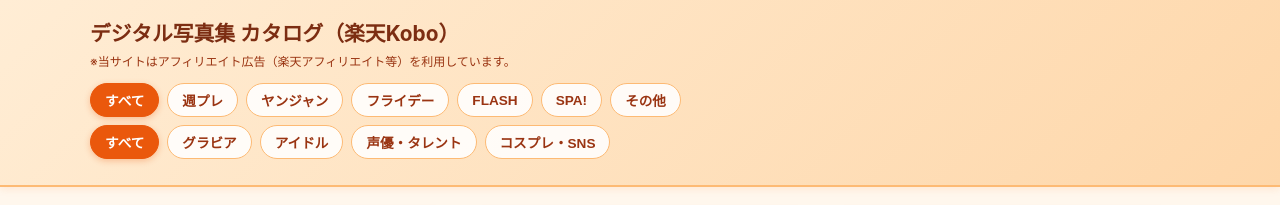
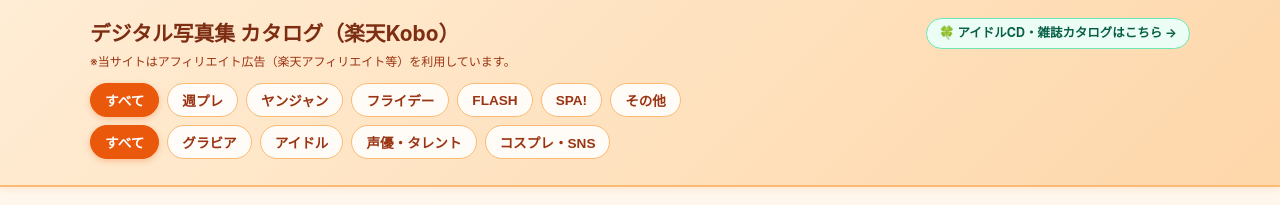
Before and after one commit to marron-stage/digital-photobook, a plain HTML site: page index.html in a window 1280 px wide. Shown: the top 205 px of the page. Drawn offline with Linux system fonts and the light colour scheme.

Commit message:
Update index.html

```diff
--- a/index.html
+++ b/index.html
@@ -34,7 +34,33 @@
       box-shadow: 0 2px 8px rgba(249, 115, 22, 0.12);
     }
     .header-inner { max-width: 1100px; margin: 0 auto; }
-    h1 { margin: 0 0 4px; font-size: 1.3rem; color: #7c2d12; }
+    .header-top {
+      display: flex;
+      flex-wrap: wrap;
+      justify-content: space-between;
+      align-items: center;
+      gap: 10px;
+      margin-bottom: 4px;
+    }
+    h1 { margin: 0; font-size: 1.3rem; color: #7c2d12; }
+    .sister-link {
+      display: inline-flex;
+      align-items: center;
+      gap: 4px;
+      background: #ecfdf5;
+      color: #065f46;
+      border: 1px solid #6ee7b7;
+      padding: 5px 12px;
+      border-radius: 999px;
+      font-size: 0.78rem;
+      font-weight: 700;
+      text-decoration: none;
+      transition: all 0.15s;
+    }
+    .sister-link:hover {
+      background: #d1fae5;
+      transform: translateY(-1px);
+    }
     .pr-note { font-size: 0.75rem; color: #9a3412; margin: 0 0 12px; }
     .filters { display: flex; flex-wrap: wrap; gap: 8px; margin-bottom: 8px; }
     .filter-btn {
@@ -246,7 +272,10 @@
 
 <header>
   <div class="header-inner">
-    <h1>デジタル写真集 カタログ（楽天Kobo）</h1>
+    <div class="header-top">
+      <h1>デジタル写真集 カタログ（楽天Kobo）</h1>
+      <a class="sister-link" href="https://marron-stage.github.io/idol-catalog/">🍀 アイドルCD・雑誌カタログはこちら →</a>
+    </div>
     <p class="pr-note">※当サイトはアフィリエイト広告（楽天アフィリエイト等）を利用しています。</p>
 
     <div class="filters" id="labelFilters">
```
